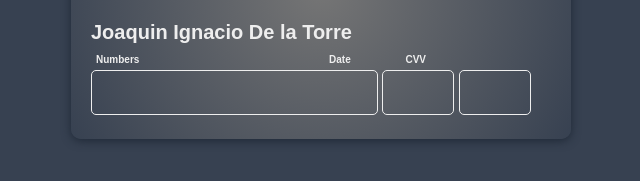
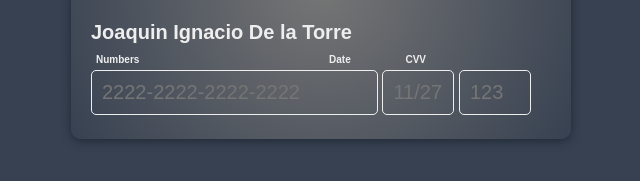
Before and after one commit to Joaquinidlt/mask, a plain HTML site: page index.html in a window 1280 px wide. Shown: the part 261-442 px from the top of the page, 319-959 px from the left. Drawn offline with Linux system fonts and the light colour scheme.

Commit message:
readme-image

```diff
--- a/index.html
+++ b/index.html
@@ -26,9 +26,9 @@
                 <div class="number2">Date</div>
                 <div class="number3">CVV</div>
             </div>
-            <input type="text" id="inputCard">
-            <input type="text" id="inputDate">
-            <input type="text" id="inputCVV">
+            <input type="text" name="number" placeholder="2222-2222-2222-2222" id="inputCard">
+            <input type="text" name="date" placeholder="11/27" id="inputDate">
+            <input type="text" name="cvv" placeholder="123" id="inputCVV">
         </div>
     </div>
     <script src="main.js"></script>
```
Also changed, not shown: img/credit-card-html-js-css.png (deleted), img/creditCard-js-html-css.png (added), 2 other files.
